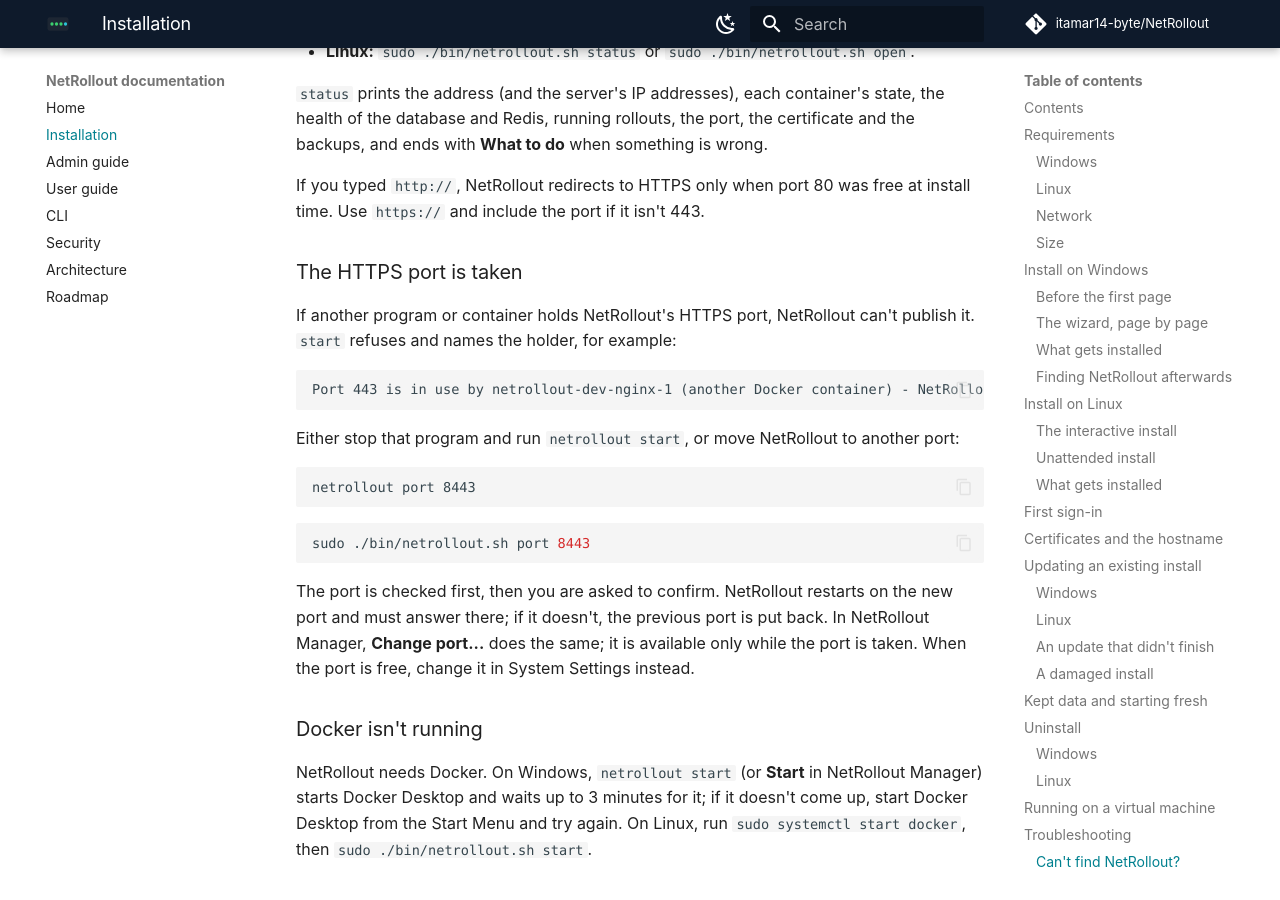
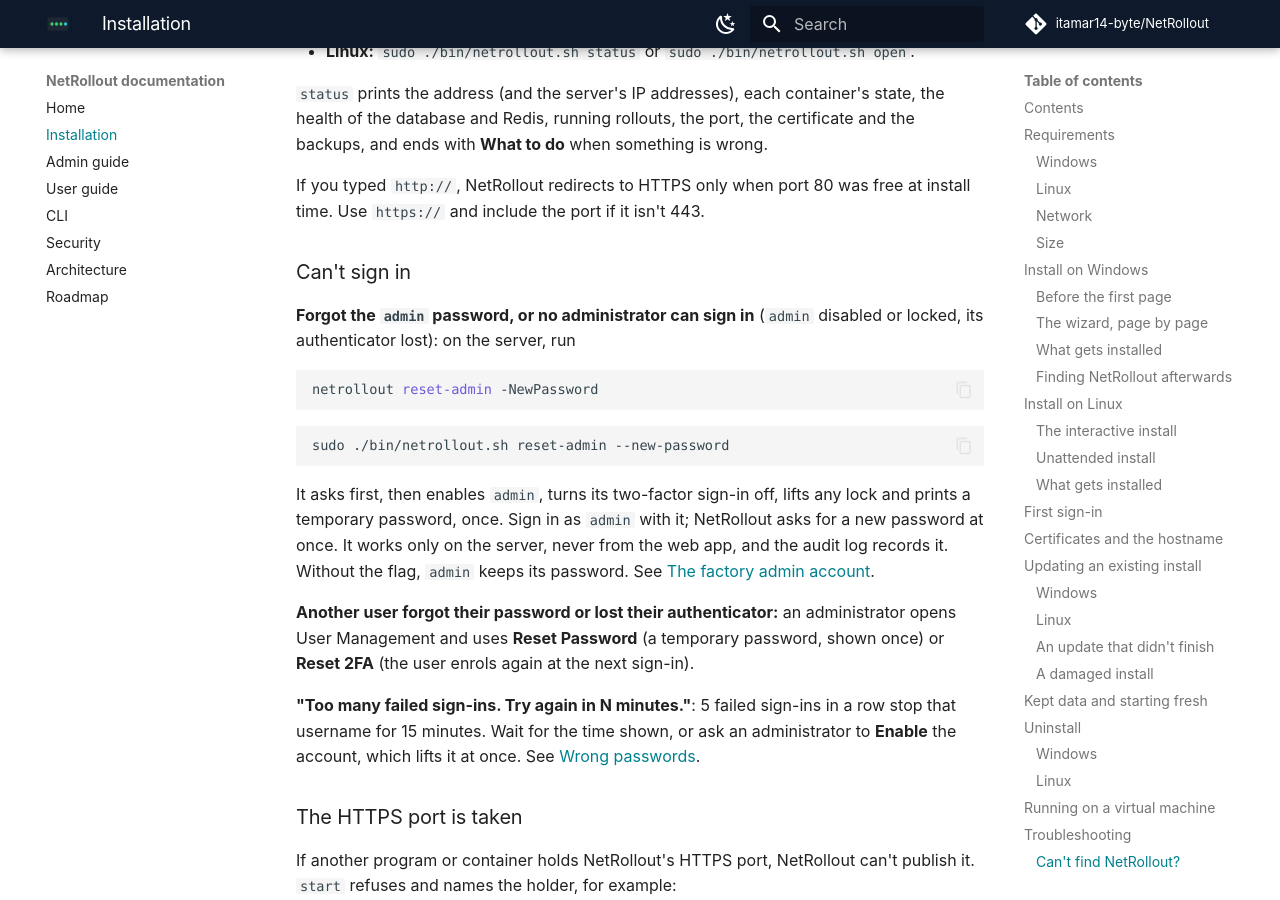
Before and after one commit to itamar14-byte/NetRollout, an MkDocs documentation site: the page built from docs/install.md, in a window 1280 px wide and 900 px high, scrolled down 12387 px. Built offline with MkDocs 1.6.1 and Material for MkDocs 9.7.7, drawn with Linux system fonts in a browser that asks for light colours; comment, search, counter and statistics services are not loaded.

Commit message:
Install guide: Troubleshooting covers not being able to sign in
A forgotten admin password (or no administrator able to sign in):
netrollout reset-admin -NewPassword on the server, Linux's
--new-password; another user's forgotten password or lost authenticator:
an admin's Reset Password / Reset 2FA; the 15-minute stop after 5
failures: wait, or an admin's Enable. Links to the admin and user guides.

````diff
--- a/docs/install.md
+++ b/docs/install.md
@@ -314,6 +314,24 @@
 
 If you typed `http://`, NetRollout redirects to HTTPS only when port 80 was free at install time. Use `https://` and include the port if it isn't 443.
 
+### Can't sign in
+
+**Forgot the `admin` password, or no administrator can sign in** (`admin` disabled or locked, its authenticator lost): on the server, run
+
+```powershell
+netrollout reset-admin -NewPassword
+```
+
+```bash
+sudo ./bin/netrollout.sh reset-admin --new-password
+```
+
+It asks first, then enables `admin`, turns its two-factor sign-in off, lifts any lock and prints a temporary password, once. Sign in as `admin` with it; NetRollout asks for a new password at once. It works only on the server, never from the web app, and the audit log records it. Without the flag, `admin` keeps its password. See [The factory admin account](admin-guide.md#the-factory-admin-account).
+
+**Another user forgot their password or lost their authenticator:** an administrator opens User Management and uses **Reset Password** (a temporary password, shown once) or **Reset 2FA** (the user enrols again at the next sign-in).
+
+**"Too many failed sign-ins. Try again in N minutes."**: 5 failed sign-ins in a row stop that username for 15 minutes. Wait for the time shown, or ask an administrator to **Enable** the account, which lifts it at once. See [Wrong passwords](user-guide.md#wrong-passwords).
+
 ### The HTTPS port is taken
 
 If another program or container holds NetRollout's HTTPS port, NetRollout can't publish it. `start` refuses and names the holder, for example:
````
